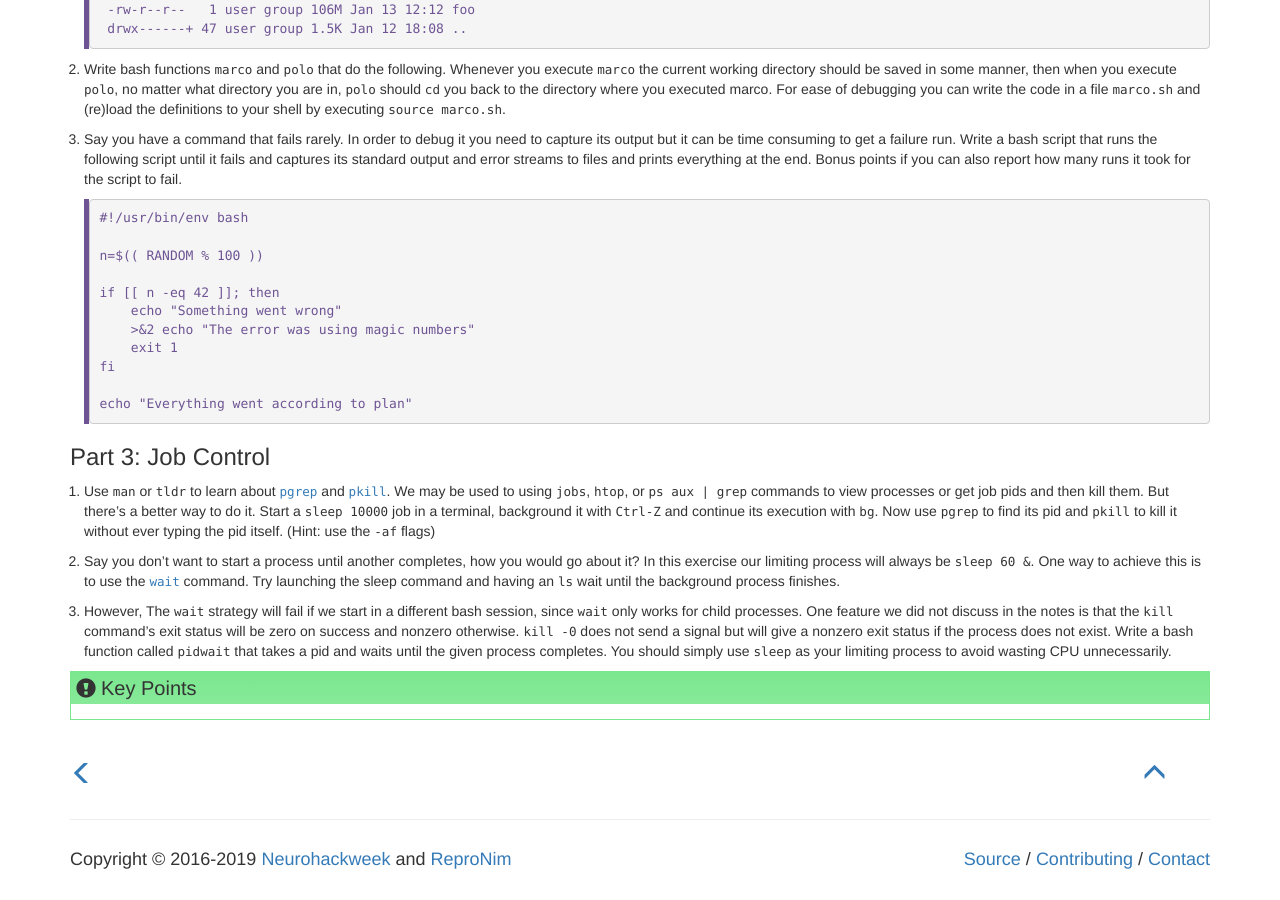
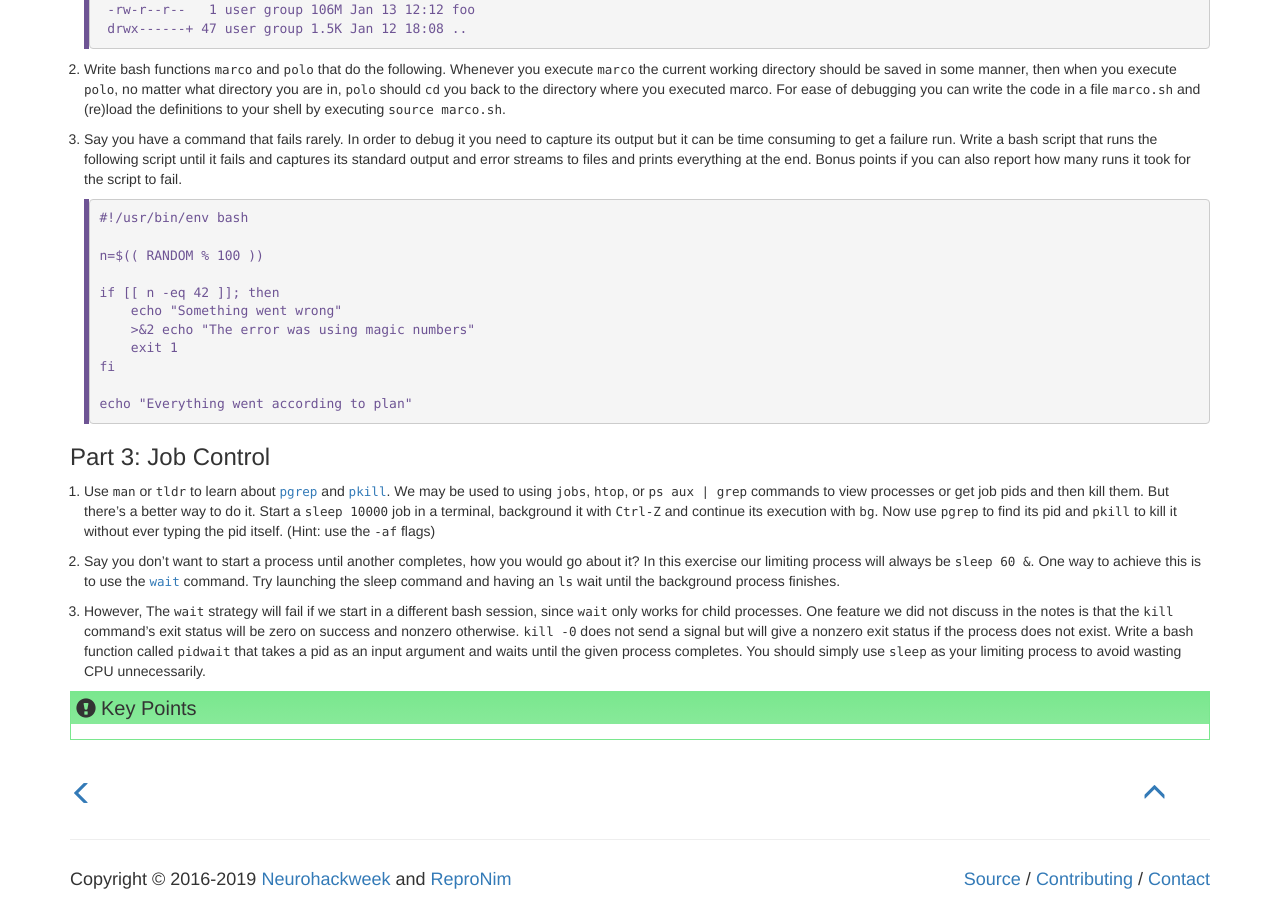
Before and after one commit to axiezai/wcm_datasci_basics_02environment, a Jekyll site: the page built from _episodes/04-assignment.md, in a window 1280 px wide and 900 px high, scrolled down 1067 px. Built offline with Jekyll 4.4.1, drawn with Linux system fonts in a browser that asks for light colours.

Commit message:
better wording for assignment2

```diff
--- a/_episodes/04-assignment.md
+++ b/_episodes/04-assignment.md
@@ -73,4 +73,4 @@ If you are using bash, you can place your aliases in `.bashrc` file, or create a
 
  2. Say you don’t want to start a process until another completes, how you would go about it? In this exercise our limiting process will always be `sleep 60 &`. One way to achieve this is to use the [`wait`](https://www.man7.org/linux/man-pages/man1/wait.1p.html) command. Try launching the sleep command and having an `ls` wait until the background process finishes.
 
- 3. However, The `wait` strategy will fail if we start in a different bash session, since `wait` only works for child processes. One feature we did not discuss in the notes is that the `kill` command’s exit status will be zero on success and nonzero otherwise. `kill -0` does not send a signal but will give a nonzero exit status if the process does not exist. Write a bash function called `pidwait` that takes a pid and waits until the given process completes. You should simply use `sleep` as your limiting process to avoid wasting CPU unnecessarily.
+ 3. However, The `wait` strategy will fail if we start in a different bash session, since `wait` only works for child processes. One feature we did not discuss in the notes is that the `kill` command’s exit status will be zero on success and nonzero otherwise. `kill -0` does not send a signal but will give a nonzero exit status if the process does not exist. Write a bash function called `pidwait` that takes a pid as an input argument and waits until the given process completes. You should simply use `sleep` as your limiting process to avoid wasting CPU unnecessarily.
```
